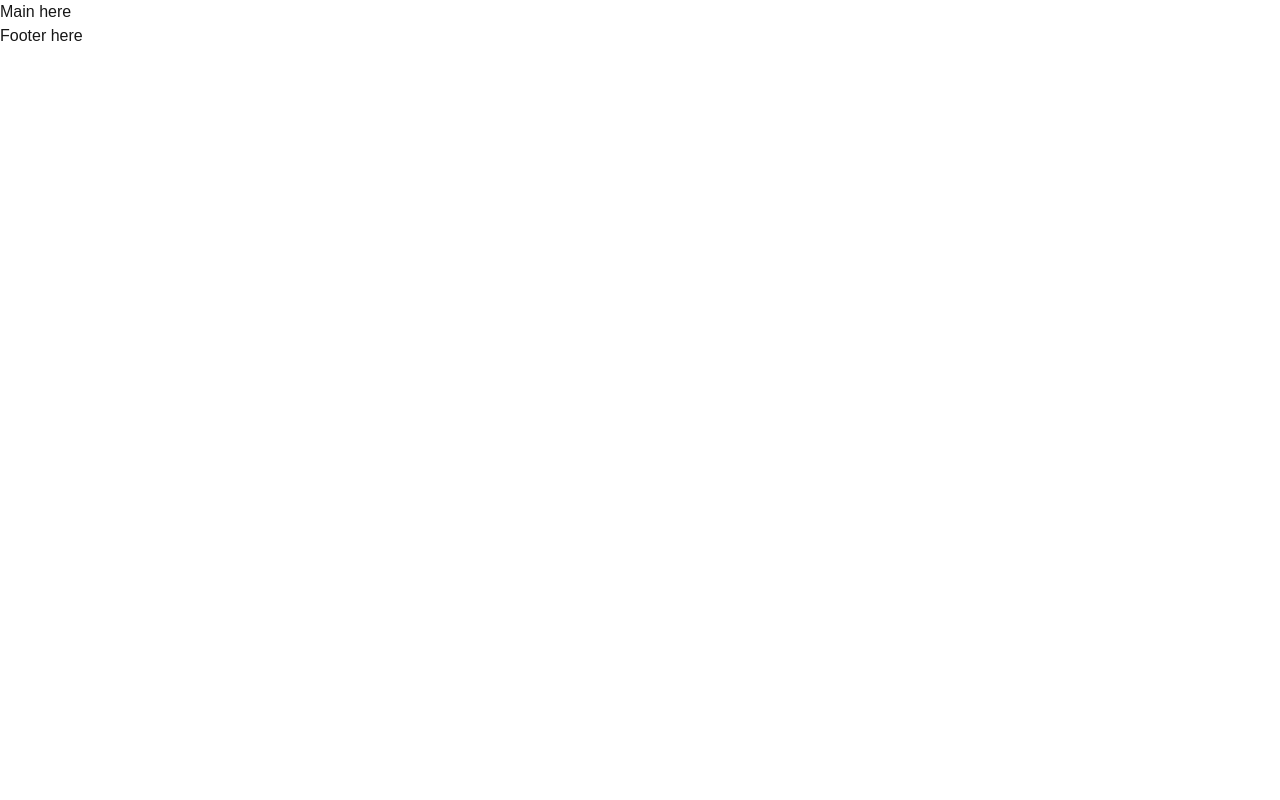
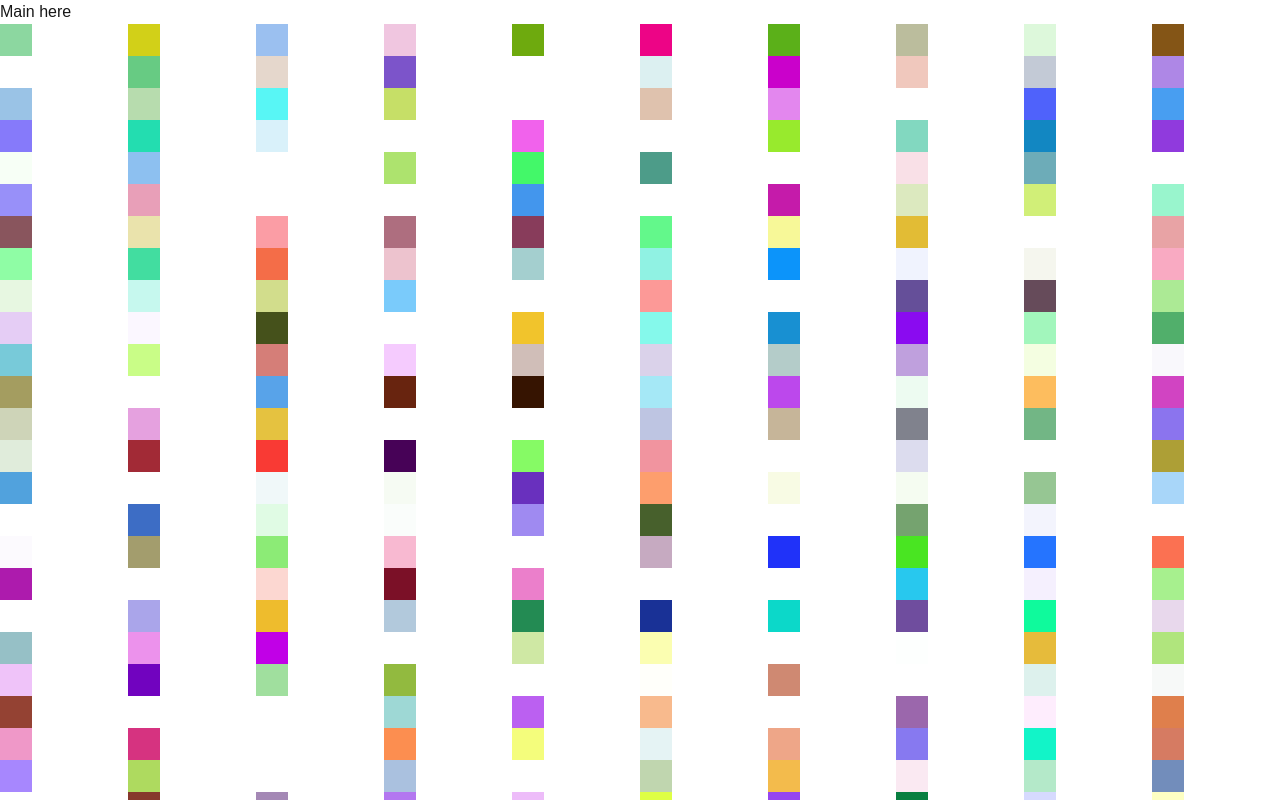
Before and after one commit to gskorokhod/hack-the-bubble, a Next.js app: page / in a window 1280 px wide. Shown: the top 800 px of the page. Built offline with nearby package versions, Linux system fonts and the light colour scheme.

Commit message:
grid component

```diff
--- a/src/app/page.tsx
+++ b/src/app/page.tsx
@@ -1,9 +1,12 @@
+import Grid from "@/components/grid";
+import { GameGrid } from "@/lib/grid";
 
 export default function Home() {
   return (
     <div className="grid grid-rows-[20px_1fr_20px] items-center justify-items-center min-h-screen p-8 pb-20 gap-16 sm:p-20 font-[family-name:var(--font-geist-sans)]">
       <main className="flex flex-col gap-8 row-start-2 items-center sm:items-start">
         <h1>Main here</h1>
+        <Grid grid={GameGrid.square(10, 10)} />
       </main>
       <footer className="row-start-3 flex gap-6 flex-wrap items-center justify-center">
         Footer here
--- a/src/components/grid.tsx
+++ b/src/components/grid.tsx
@@ -1,16 +1,26 @@
+import { GameGrid } from "@/lib/grid";
+import Cell from "./cell";
+
 export interface GridProps {
-    rows: number;
-    cols: number;
+  grid: GameGrid;
 }
 
 export default function Grid(props: GridProps) {
   const style: React.CSSProperties = {
     display: "grid",
-    gridTemplateRows: `repeat(${props.rows}, 1fr)`,
-    gridTemplateColumns: `repeat(${props.cols}, 1fr)`,
+    gridTemplateRows: `repeat(${props.grid.rows}, 1fr)`,
+    gridTemplateColumns: `repeat(${props.grid.cells}, 1fr)`,
   };
   return (
     <div style={style}>
+      {props.grid.cells.map((row, ridx) => (
+        row.map((cell, cidx) => {
+          const key = `${ridx}-${cidx}`;
+          return (
+            <Cell key={key} cell={cell} />
+          );
+        })
+      ))}
     </div>
   );
 }
--- a/src/lib/cell.ts
+++ b/src/lib/cell.ts
@@ -1,9 +1,9 @@
 import { District } from "./district";
-import { Grid } from "./grid";
-import { Tile } from "./tile";
+import { GameGrid } from "./grid";
+import { GameTile } from "./tile";
 
 interface CellArgs {
-    grid: Grid;
+    grid: GameGrid;
     row: number;
     col: number;
     height: number;
@@ -11,9 +11,9 @@ interface CellArgs {
     district?: District | null;
 }
 
-export class Cell {
+export class GameCell {
     private _district: District | null = null;
-    readonly grid: Grid;
+    readonly grid: GameGrid;
     readonly row: number;
     readonly col: number;
     readonly height: number;
@@ -39,10 +39,10 @@ export class Cell {
         this._district = district;
     }
 
-    get tiles(): Tile[][] {
+    get tiles(): GameTile[][] {
         const tr = this.row * this.height;
         const tc = this.col * this.width;
-        const tiles: Tile[][] = [];
+        const tiles: GameTile[][] = [];
         for (let roff = 0; roff < this.height; roff++) {
             tiles[roff] = [];
             for (let coff = 0; coff < this.width; coff++) {
@@ -52,7 +52,7 @@ export class Cell {
         return tiles;
     }
 
-    public equals(cell: Cell) {
+    public equals(cell: GameCell) {
         return this.row === cell.row && this.col === cell.col;
     }
 }
--- a/src/lib/grid.ts
+++ b/src/lib/grid.ts
@@ -1,9 +1,9 @@
-import { Cell } from "./cell";
-import { Tile } from "./tile";
+import { GameCell } from "./cell";
+import { GameTile } from "./tile";
 
-export class Grid {
-    tiles: Tile[][];
-    cells: Cell[][];
+export class GameGrid {
+    tiles: GameTile[][];
+    cells: GameCell[][];
 
     constructor(rows: number, cols: number, cell_height: number, cell_width: number) {
         this.tiles = [];
@@ -12,11 +12,15 @@ export class Grid {
         this.generateCells(rows, cols, cell_height, cell_width);
     }
 
+    public static square(size: number, cell_size: number) {
+        return new GameGrid(size, size, cell_size, cell_size);
+    }
+
     private generateTiles(rows: number, cols: number, cell_height: number, cell_width: number) {
         for (let row = 0; row < rows * cell_height; row++) {
             this.tiles[row] = [];
             for (let col = 0; col < cols * cell_width; col++) {
-                this.tiles[row][col] = new Tile(this, row, col, "");
+                this.tiles[row][col] = new GameTile(this, row, col, "");
             }
         }
     }
@@ -25,7 +29,7 @@ export class Grid {
         for (let row = 0; row < rows; row++) {
             this.cells[row] = [];
             for (let col = 0; col < cols; col++) {
-                this.cells[row][col] = new Cell({
+                this.cells[row][col] = new GameCell({
                     grid: this,
                     row,
                     col,
```
Also changed, not shown: src/components/cell.tsx (+7 -3 lines), src/lib/district.ts (+5 -5 lines), src/lib/tile.ts (+4 -4 lines).
